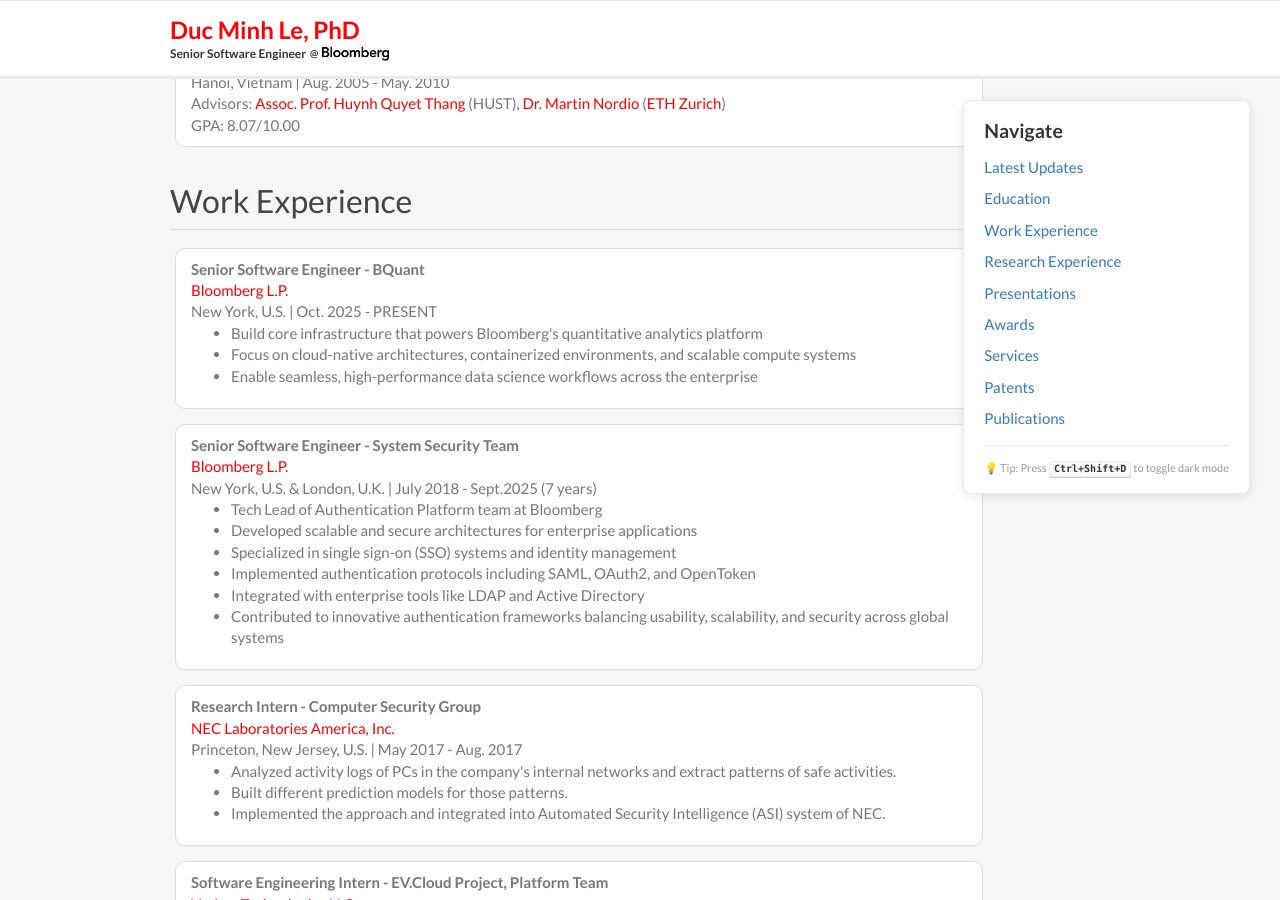
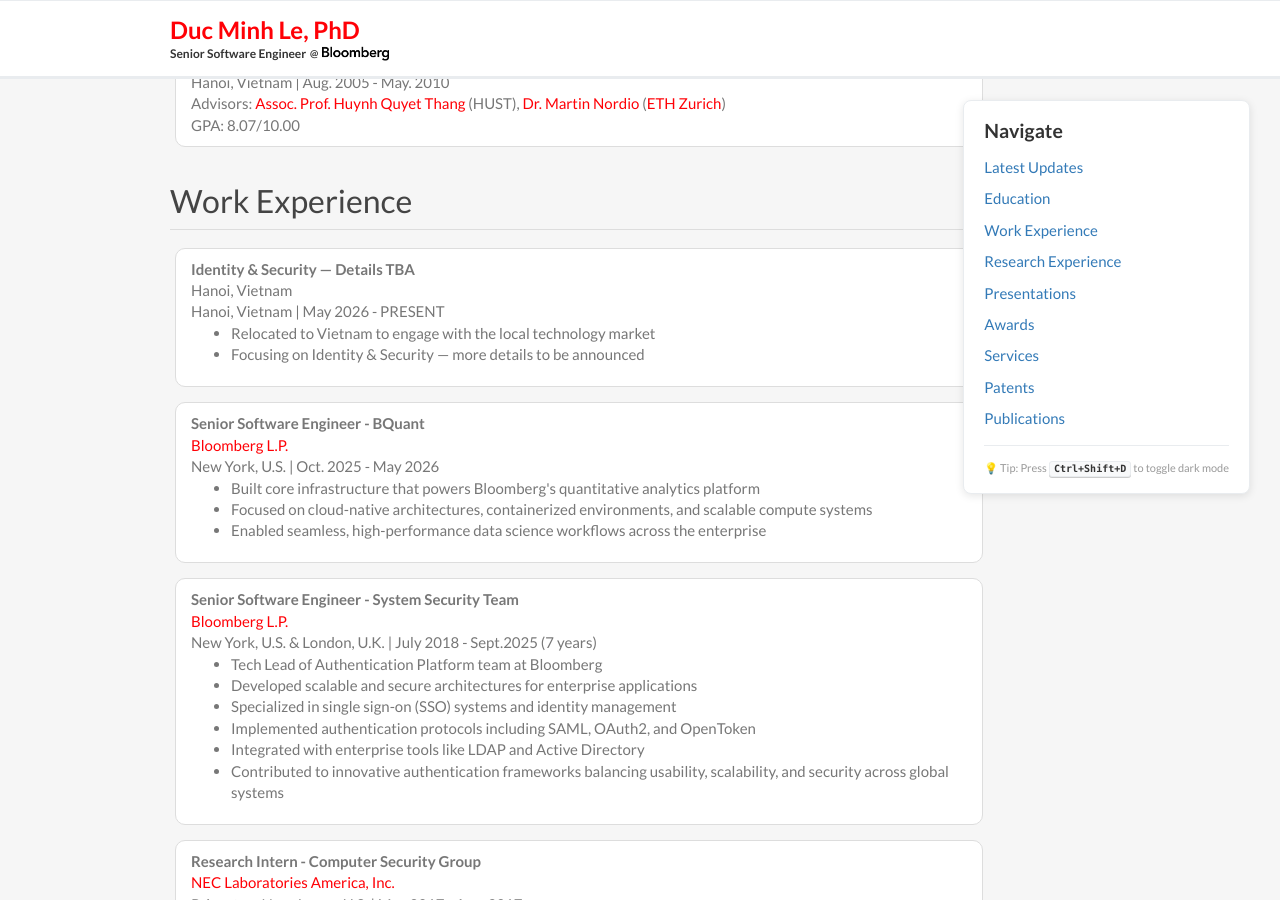
Before and after one commit to lemduc/lemduc.github.io, a Jekyll site: the page built from index.html, in a window 1280 px wide and 900 px high, scrolled down 1179 px. Built offline with Jekyll 4.4.1, drawn with Linux system fonts in a browser that asks for light colours.

Commit message:
Update experience: add Vietnam/TBA role, close Bloomberg BQuant at May 2026

```diff
--- a/_includes/experience.html
+++ b/_includes/experience.html
@@ -1,13 +1,26 @@
+<div class="row">
+    <div class="col-pub">
+        <div class="experience-html">
+            <span class="experience-title"><strong>Identity &amp; Security — Details TBA</strong></span><br>
+            <span class="experience-org">Hanoi, Vietnam</span><br>
+            <span class="experience-meta">Hanoi, Vietnam | May 2026 - PRESENT</span><br>
+            <ul>
+                <li>Relocated to Vietnam to engage with the local technology market</li>
+                <li>Focusing on Identity &amp; Security — more details to be announced</li>
+            </ul>
+        </div>
+    </div>
+</div>
 <div class="row">
     <div class="col-pub">
         <div class="experience-html">
             <span class="experience-title"><strong>Senior Software Engineer - BQuant</strong></span><br>
             <span class="experience-org"><a href="https://www.bloomberg.com/" target="_blank">Bloomberg L.P.</a></span><br>
-            <span class="experience-meta">New York, U.S. | Oct. 2025 - PRESENT</span><br>
+            <span class="experience-meta">New York, U.S. | Oct. 2025 - May 2026</span><br>
             <ul>
-                <li>Build core infrastructure that powers Bloomberg's quantitative analytics platform</li>
-                <li>Focus on cloud-native architectures, containerized environments, and scalable compute systems</li>
-                <li>Enable seamless, high-performance data science workflows across the enterprise</li>
+                <li>Built core infrastructure that powers Bloomberg's quantitative analytics platform</li>
+                <li>Focused on cloud-native architectures, containerized environments, and scalable compute systems</li>
+                <li>Enabled seamless, high-performance data science workflows across the enterprise</li>
             </ul>
         </div>
     </div>
```
